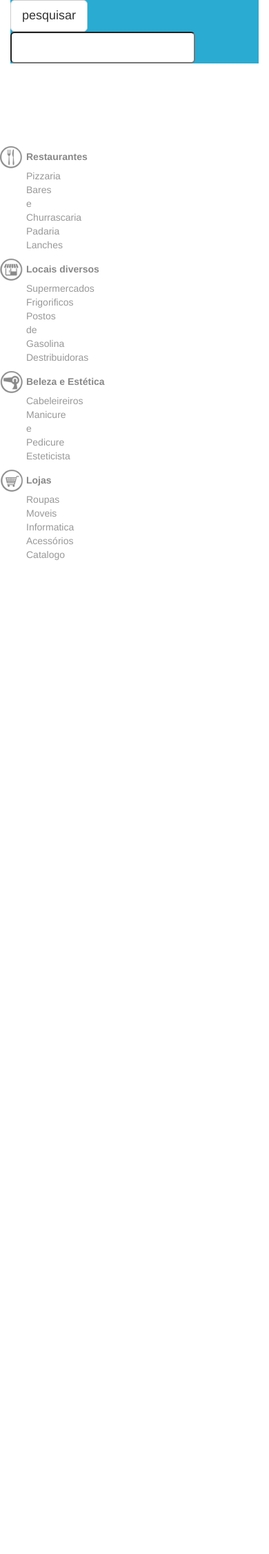
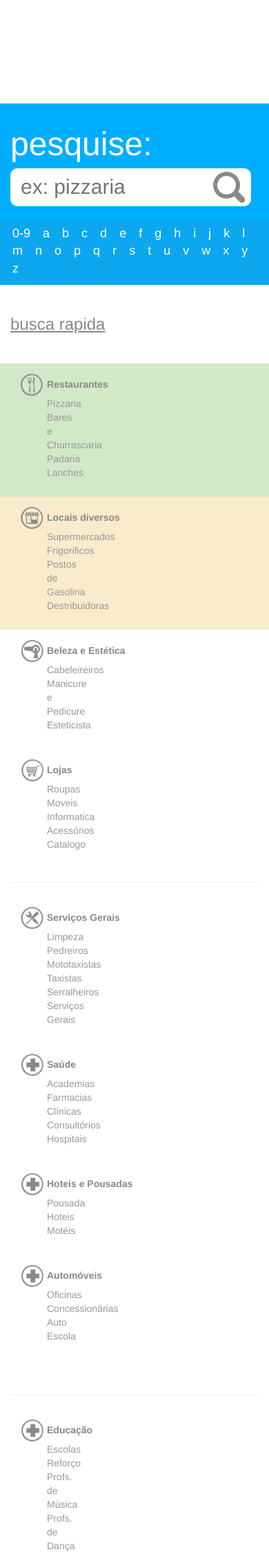
Before and after one commit to SergioDiniz/agenda-telefonica, a PHP site: page / in a window 390 px wide. Shown: the top 2253 px of the page at 69% size. Before the commit the page ends 812 px from the top, so only its background shows below. Run offline with PHP 8.4, Linux system fonts and the light colour scheme.

Commit message:
começando a mexer com responsividade

```diff
--- a/html/css/estilo.css
+++ b/html/css/estilo.css
@@ -1,8 +1,74 @@
-.teste{
-    background-color: #2aabd2;
+.logo{
+    height: 150px;
+}
+
+.area-pesquisa{
+    min-height: 100px;
+    min-width: 100%;
+    background-color: #00aeff;
+}
+
+.campos-de-pesquisa{
+    padding-top: 25px;
+    padding-bottom: 20px;
+}
+.pesquisa{
+
+}
+
+.input-pesquisa{
+    height: 55px;
+    width: 97%;
+    border: none;
+    border-radius: 10px;
+    padding-left: 15px;
+    font-size: 30px;
+}
+
+.pesquisa > form > input[type=submit]{
+    border: none;
+    background: none;
+    background: url("../img/icone-pesquisa.png") no-repeat;
+    margin-top: 5px;
+    margin-left: -55px;
+    width: 46px;
+    height: 45px;
+    position: absolute;
+
+}
+
+.area-alfabeto{
+    min-height: 41px;
+    width: 100%;
+    background-color: #0ca7ef;
+}
+
+.alfabeto{
+    margin-top: 7px;
+    margin-bottom: 7px;
+    color: #fff;
+    font-size: 18px;
+}
+
+.alfabeto li{
+    padding-left: 8px;
+}
+
+.alfabeto a:link,
+.alfabeto a:hover,
+.alfabeto a:active,
+.alfabeto a:visited{
+    color: #fff;
 }
 
 
+.busca-rapida{
+
+}
+
+.categoria{
+
+}
 
 @media (min-width: 992px) {
     .col-md-2-5 {
@@ -52,3 +118,36 @@
 .icones-lojas{
     background-position: -102px 0;
 }
+
+.icones-servicos{
+    background-position: -137px 0;
+}
+
+.icones-saude{
+    background-position: -171px 0;
+}
+
+.icones-hoteis{
+    background-position: -206px 0;
+}
+
+.icones-automoveis{
+    background-position: -240px 0;
+}
+
+@media screen and (max-width: 768px) {
+    .categoria{
+        padding-top: 15px;
+        padding-bottom: 15px;
+        padding-left: 30px;
+        color: #fff;
+    }
+
+    .categoria-restaurante{
+            background-color: #d0e9c6;
+    }
+
+    .categoria-locais{
+        background-color: #faebcc;
+    }
+}
--- a/html/index.html
+++ b/html/index.html
@@ -10,17 +10,88 @@
 </head>
 <body>
 
+    <div class="logo">
         <div class="container">
             <div class="row">
-            <div class="col-md-12">
-                <div class="teste">
+                <div class="col-md-offset-2 col-md-9">
 
-                    <input type="button" value="pesquisar" class="btn btn-default btn-lg"/>
-                    <input type="text" class="input-lg"/>
+                </div>
+            </div>
         </div>
     </div>
 
-            <br/><br/><br/><br/><br/><br/>
+
+    <div class="area-pesquisa">
+        <div class="container">
+            <div class="campos-de-pesquisa">
+                <div class="row">
+                    <div class="col-md-offset-2 col-md-2">
+                        <span style="font-size: 48px; color: #fff;">pesquise:</span>
+                    </div>
+                    <div class="col-md-6">
+                        <div class="pesquisa">
+                            <form action="" method="post">
+                                <input type="text" class="input-pesquisa" placeholder="ex: pizzaria" required/>
+                                <input type="submit" value="">
+                            </form>
+                        </div>
+                    </div>
+                </div>
+            </div>
+        </div>
+    </div>
+
+        <div class="area-alfabeto">
+            <div class="container">
+                <div class="row">
+                    <div class="col-md-offset-2 col-md-8">
+                        <div class="alfabeto">
+                            <ul class="list-unstyled list-inline">
+                                <li><a href="#">0-9</a></li>
+                                <li><a href="#">a</a></li>
+                                <li><a href="#">b</a></li>
+                                <li><a href="#">c</a></li>
+                                <li><a href="#">d</a></li>
+                                <li><a href="#">e</a></li>
+                                <li><a href="#">f</a></li>
+                                <li><a href="#">g</a></li>
+                                <li><a href="#">h</a></li>
+                                <li><a href="#">i</a></li>
+                                <li><a href="#">j</a></li>
+                                <li><a href="#">k</a></li>
+                                <li><a href="#">l</a></li>
+                                <li><a href="#">m</a></li>
+                                <li><a href="#">n</a></li>
+                                <li><a href="#">o</a></li>
+                                <li><a href="#">p</a></li>
+                                <li><a href="#">q</a></li>
+                                <li><a href="#">r</a></li>
+                                <li><a href="#">s</a></li>
+                                <li><a href="#">t</a></li>
+                                <li><a href="#">u</a></li>
+                                <li><a href="#">v</a></li>
+                                <li><a href="#">w</a></li>
+                                <li><a href="#">x</a></li>
+                                <li><a href="#">y</a></li>
+                                <li><a href="#">z</a></li>
+                            </ul>
+                        </div>
+                    </div>
+                </div>
+            </div>
+        </div>
+
+
+    <div class="container">
+
+            <br/><br/>
+            <span style="font-size: 24px; color: #888; text-decoration: underline">busca rapida</span>
+            <br/><br/><br/>
+
+    <div class="busca-rapida">
+                <div class="row"> <!-- linha 1 -->
+                    <div class="categoria categoria-restaurante">
+                        <!-- -->
                         <div class="col-md-offset-1 col-md-2-5">
                             <div class="icones icones-restaurantes">
                                 <div class="lista-titulo"><span>Restaurantes</span></div>
@@ -32,7 +103,10 @@
                                 <li>Lanches</li>
                             </ul>
                         </div>
+                    </div>
 
+                    <div class="categoria categoria-locais">
+                        <!-- -->
                         <div class="col-md-2-5">
                             <div class="icones icones-locais">
                                 <div class="lista-titulo">Locais diversos</div>
@@ -44,7 +118,11 @@
                                 <li>Destribuidoras</li>
                             </ul>
                         </div>
+                    </div>
 
+
+                    <div class="categoria">
+                        <!-- -->
                         <div class="col-md-2-5">
                             <div class="icones icones-beleza">
                                 <div class="lista-titulo">Beleza e Estética</div>
@@ -55,7 +133,11 @@
                                 <li>Esteticista</li>
                             </ul>
                         </div>
+                    </div>
 
+
+                    <div class="categoria">
+                        <!-- -->
                         <div class="col-md-2-5">
                             <div class="icones icones-lojas">
                                 <div class="lista-titulo">Lojas</div>
@@ -68,9 +150,172 @@
                                 <li>Catalogo</li>
                             </ul>
                         </div>
+                    </div>
+                </div> <!-- fim linha 1 -->
+
+
+                <hr/>
+
+                <div class="row"> <!-- linha 2 -->
+                    <!-- -->
+                    <div class="categoria">
+                        <div class="col-md-offset-1 col-md-2-5">
+                            <div class="icones icones-servicos">
+                                <div class="lista-titulo">Serviços Gerais</div>
+                            </div>
+                            <ul class="list-unstyled lista-categorias">
+                                <li>Limpeza</li>
+                                <li>Pedreiros</li>
+                                <li>Mototaxistas</li>
+                                <li>Taxistas</li>
+                                <li>Serralheiros</li>
+                                <li>Serviços Gerais</li>
+                            </ul>
+                        </div>
+                     </div>
+
+
+                    <div class="categoria">
+                        <!-- -->
+                        <div class="col-md-2-5">
+                            <div class="icones icones-saude">
+                                <div class="lista-titulo">Saúde</div>
+                            </div>
+                            <ul class="list-unstyled lista-categorias">
+                                <li>Academias</li>
+                                <li>Farmacias</li>
+                                <li>Clínicas</li>
+                                <li>Consultórios</li>
+                                <li>Hospitais</li>
+                            </ul>
+                        </div>
+                    </div>
+
+                    <div class="categoria">
+                        <!-- -->
+                        <div class="col-md-2-5">
+                            <div class="icones icones-saude">
+                                <div class="lista-titulo">Hoteis e Pousadas</div>
+                            </div>
+                            <ul class="list-unstyled lista-categorias">
+                                <li>Pousada</li>
+                                <li>Hoteis</li>
+                                <li>Motéis</li>
+
+                            </ul>
+                        </div>
+                    </div>
+
+                    <div class="categoria">
+                        <!-- -->
+                        <div class="col-md-2-5">
+                            <div class="icones icones-saude">
+                                <div class="lista-titulo">Automóveis</div>
+                            </div>
+                            <ul class="list-unstyled lista-categorias">
+                                <li>Oficinas</li>
+                                <li>Concessionárias</li>
+                                <li>Auto Escola</li>
+
+                            </ul>
+                        </div>
+                    </div>
+
+                    <!-- -->
+                    <div class="categoria">
 
                     </div>
+                </div> <!-- fim linha 2 -->
+
+                <hr/>
+
+                <div class="row"> <!-- linha 3 -->
+                    <!-- -->
+                    <div class="categoria">
+                            <!-- -->
+                            <div class="col-md-offset-1 col-md-2-5">
+                                <div class="icones icones-saude">
+                                    <div class="lista-titulo">Educação</div>
                                 </div>
+                                <ul class="list-unstyled lista-categorias">
+                                    <li>Escolas</li>
+                                    <li>Reforço</li>
+                                    <li>Profs. de Música</li>
+                                    <li>Profs. de Dança</li>
+                                </ul>
+                            </div>
+                    </div>
+
+                    <!-- -->
+                    <div class="categoria">
+                        <!-- -->
+                        <div class="col-md-2-5">
+                            <div class="icones icones-saude">
+                                <div class="lista-titulo">Informática</div>
+                            </div>
+                            <ul class="list-unstyled lista-categorias">
+                                <li>Proved. de Internet</li>
+                                <li>Assistência Técnica</li>
+                                <li>Desenv. Softwares</li>
+                                <li>Lan Houses</li>
+                                <li>Cursos e Treinamento</li>
+                            </ul>
+                        </div>
+                    </div>
+
+                    <!-- -->
+                    <div class="categoria">
+                        <!-- -->
+                        <div class="col-md-2-5">
+                            <div class="icones icones-saude">
+                                <div class="lista-titulo">Publicos</div>
+                            </div>
+                            <ul class="list-unstyled lista-categorias">
+                                <li>Prefeitura</li>
+                                <li>Secretarias</li>
+                                <li>Orelhões</li>
+                                <li>Segurança</li>
+                                <li>Serviços Publicos</li>
+                            </ul>
+                        </div>
+                    </div>
+
+                    <!-- -->
+                    <div class="categoria">
+
+                        <!-- -->
+                        <div class="col-md-2-5">
+                            <div class="icones icones-saude">
+                                <div class="lista-titulo">Outros</div>
+                            </div>
+                            <ul class="list-unstyled lista-categorias">
+                                <li>Igrejas</li>
+                                <li>Imobiliárias</li>
+                                <li>Bancos</li>
+                                <li>Funerarias</li>
+                                <li>Pessoal</li>
+                            </ul>
+                        </div>
+                    </div>
+                </div> <!-- fim linha 3 -->
+
+
+
+
+
+
+
+
+
+
+
+
+
+
+            </div><!-- fim busca rapida -->
+
+
+    </div> <!-- fim container -->
 
     <br/>
 
```
Also changed, not shown: html/img/icone-pesquisa.png (added), 1 other file. Lines whose indentation alone changed are shown as unchanged.
